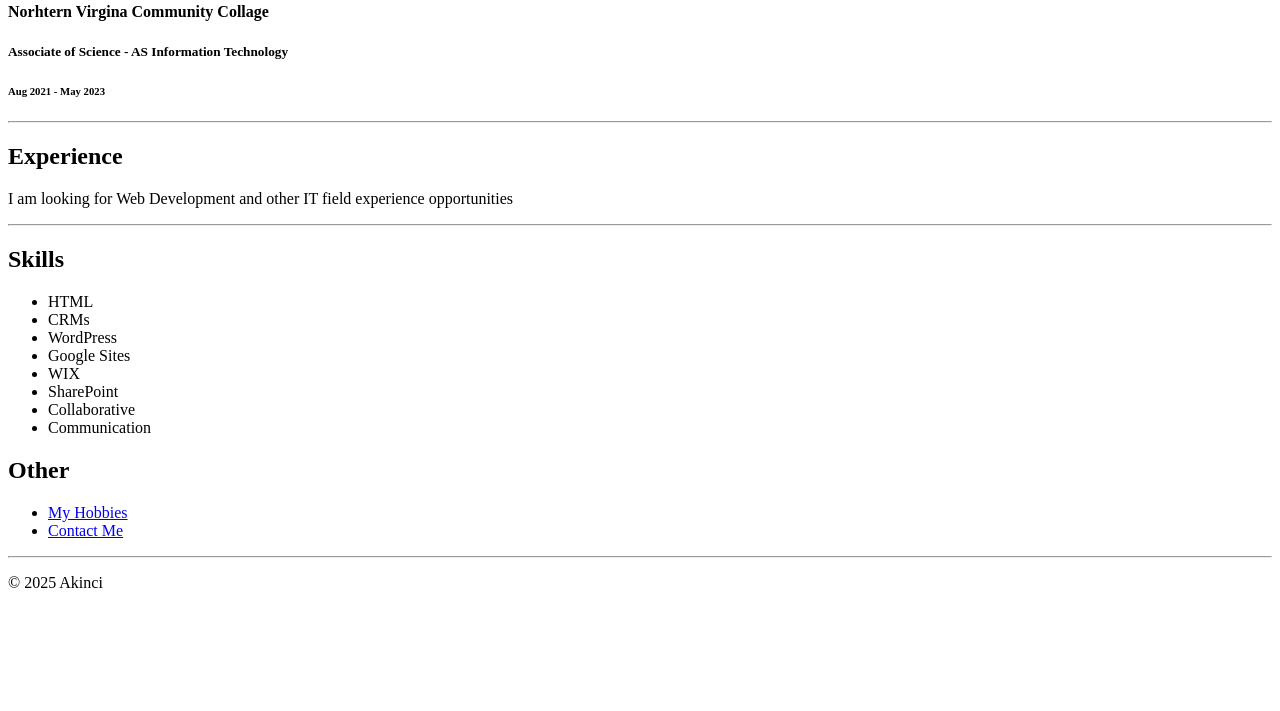
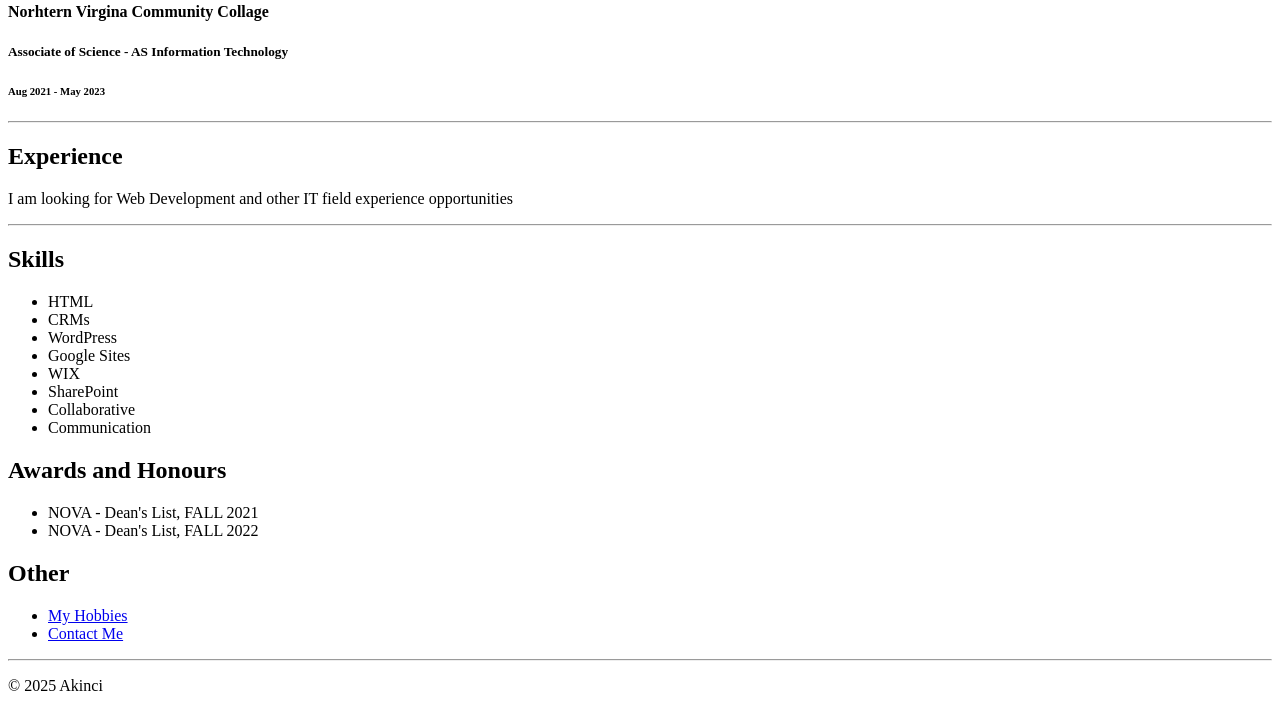
Before and after one commit to oakinci/Capstone-Project1-online-resume, a plain HTML site: page index.html in a window 1280 px wide. Shown: the part 803-1514 px from the top of the page. Before the commit the page ends 1411 px from the top, so only its background shows below. Drawn offline with Linux system fonts and the light colour scheme.

Commit message:
Update index.html

```diff
--- a/index.html
+++ b/index.html
@@ -74,6 +74,12 @@
         <li>Communication</li>
 
     </ul>
+<h2>Awards and Honours</h2>
+
+    <ul>
+        <li>NOVA - Dean's List, FALL 2021</li>
+        <li>NOVA - Dean's List, FALL 2022</li>
+    </ul>
 
     <h2>Other</h2>
 
```
